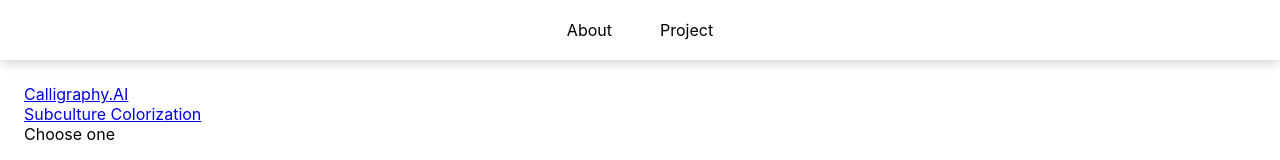
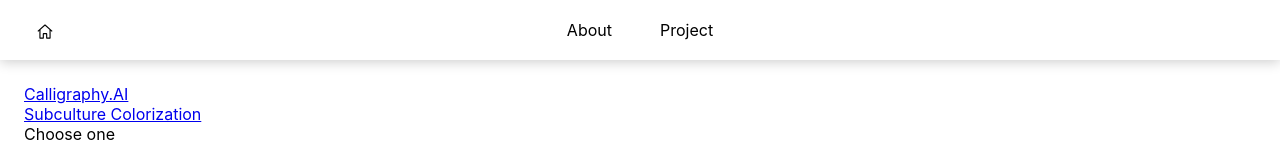
Before and after one commit to zhuojg/zhuojg.github.io, a React (Create React App) app: page /project in a window 1280 px wide. Shown: the top 160 px of the page. Built offline with nearby package versions, Linux system fonts and the light colour scheme.

Commit message:
feature: add home button on nav bar

```diff
--- a/src/components/NavBar/index.module.scss
+++ b/src/components/NavBar/index.module.scss
@@ -24,3 +24,20 @@
     }
   }
 }
+
+.home_button {
+  position: absolute;
+  left: 24px;
+  font-size: 18px;
+
+  & a {
+    padding: 12px;
+    vertical-align: middle;
+    border-radius: 6px;
+    transition: all ease-in-out 0.2s;
+
+    &:hover {
+      background-color: rgba(0, 0, 0, 0.05);
+    }
+  }
+}
--- a/src/components/NavBar/index.tsx
+++ b/src/components/NavBar/index.tsx
@@ -1,6 +1,7 @@
 import React from 'react'
 import styles from './index.module.scss'
-import { Link } from 'react-router-dom'
+import { Link, useLocation } from 'react-router-dom'
+import { VscHome } from 'react-icons/vsc'
 
 export interface NavItem {
   name: string
@@ -9,6 +10,9 @@ export interface NavItem {
 
 const NavBar = (props: { linkList: NavItem[] }) => {
   const { linkList } = props
+
+  const location = useLocation()
+
   return (
     <div className={styles.nav_wrap}>
       {linkList.map((item: NavItem) => (
@@ -16,6 +20,13 @@ const NavBar = (props: { linkList: NavItem[] }) => {
           <Link to={item.path}>{item.name}</Link>
         </div>
       ))}
+      {location.pathname !== '/' && (
+        <div className={styles.home_button}>
+          <Link to="/">
+            <VscHome style={{ color: 'black', verticalAlign: 'middle' }} />
+          </Link>
+        </div>
+      )}
     </div>
   )
 }
--- a/src/components/Project/index.tsx
+++ b/src/components/Project/index.tsx
@@ -28,7 +28,7 @@ const Project = () => {
     <div>
       <div>
         {projectList.map((item: ProjectItem) => (
-          <div>
+          <div key={item.name}>
             <Link to={item.path}>{item.name}</Link>
           </div>
         ))}
@@ -36,7 +36,7 @@ const Project = () => {
 
       <Switch>
         {projectList.map((item) => (
-          <Route path={item.path}>
+          <Route path={item.path} key={item.name}>
             <item.component />
           </Route>
         ))}
```
